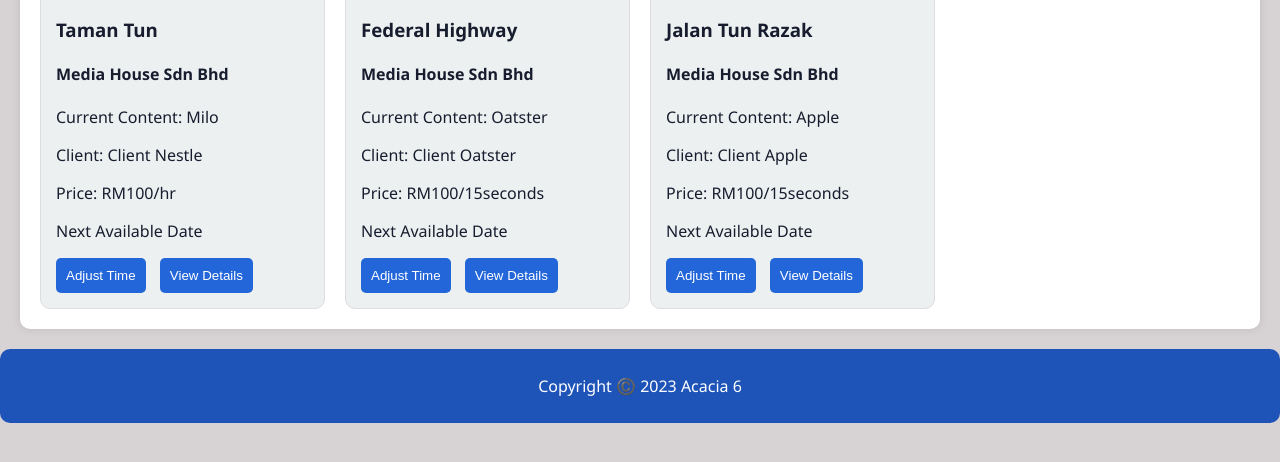
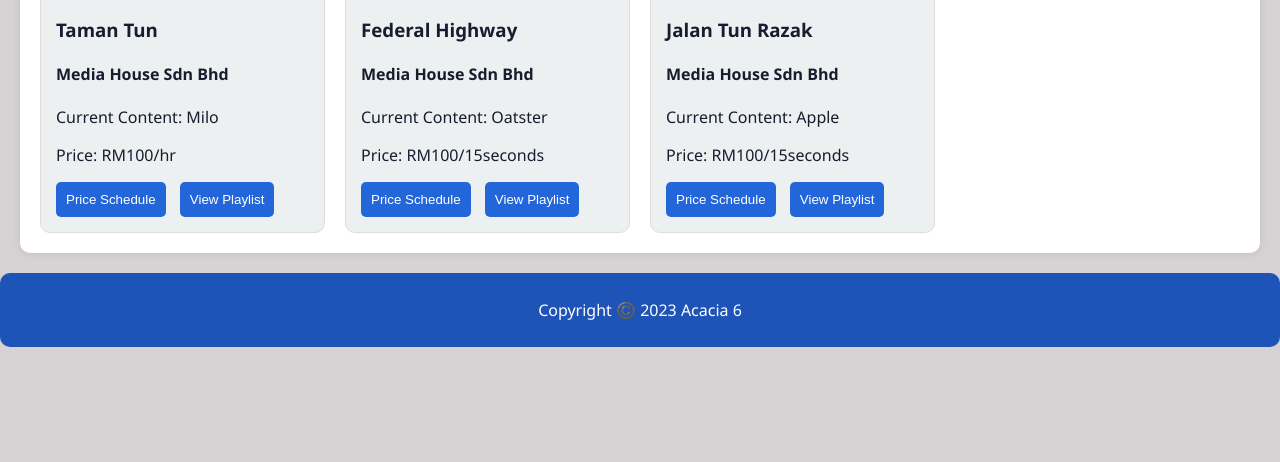
Before and after one commit to Jayden96/ScreenControl, a plain HTML site: page index.html in a window 1280 px wide. Shown: the part 270-732 px from the top of the page. Drawn offline with Linux system fonts and the light colour scheme.

Commit message:
Fix Grid Items

```diff
--- a/index.html
+++ b/index.html
@@ -31,33 +31,27 @@
                 <h3>Taman Tun</h3>
                 <h4>Media House Sdn Bhd</h4>
                 <p>Current Content: Milo</p>
-                <p>Client: Client Nestle</p>
                 <p>Price: RM100/hr</p>
-                <p>Next Available Date</p>
-                <a href ="/playlist1.html"><button class="adjust-price-btn">Adjust Time</button></a>
-                <button class="details-btn">View Details</button>
+                <a href ="/playlist1.html"><button class="adjust-price-btn">Price Schedule</button></a>
+                <button class="details-btn">View Playlist</button>
             </div>
             <div class="screen-card">
                 <img class="screen-thumbnail" src="https://static.wixstatic.com/media/87976b_9cff6655fa194a329736472231122398~mv2.jpg/v1/fill/w_560,h_316,al_c,q_80,usm_0.66_1.00_0.01,enc_auto/Oatster_RTD-Poster-3_V2.jpg" alt="Screen Thumbnail">
                 <h3>Federal Highway</h3>
                 <h4>Media House Sdn Bhd</h4>
                 <p>Current Content: Oatster</p>
-                <p>Client: Client Oatster</p>
                 <p>Price: RM100/15seconds</p>
-                <p>Next Available Date</p>
-                <a href ="/playlist2.html"><button class="adjust-price-btn">Adjust Time</button></a>
-                <button class="details-btn">View Details</button>
+                <a href ="/playlist2.html"><button class="adjust-price-btn">Price Schedule</button></a>
+                <button class="details-btn">View Playlist</button>
             </div>
             <div class="screen-card">
                 <img class="screen-thumbnail" src="https://www.apple.com/newsroom/images/2023/09/apple-unveils-iphone-15-pro-and-iphone-15-pro-max/article/Apple-iPhone-15-Pro-lineup-hero-230912_Full-Bleed-Image.jpg.large.jpg" alt="Screen Thumbnail">
                 <h3>Jalan Tun Razak</h3>
                 <h4>Media House Sdn Bhd</h4>
                 <p>Current Content: Apple</p>
-                <p>Client: Client Apple</p>
                 <p>Price: RM100/15seconds</p>
-                <p>Next Available Date</p>
-                <a href ="/playlist3.html"><button class="adjust-price-btn">Adjust Time</button></a>
-                <button class="details-btn">View Details</button>
+                <a href ="/playlist3.html"><button class="adjust-price-btn">Price Schedule</button></a>
+                <button class="details-btn">View Playlist</button>
             </div>
         </div>
     </div>
```
